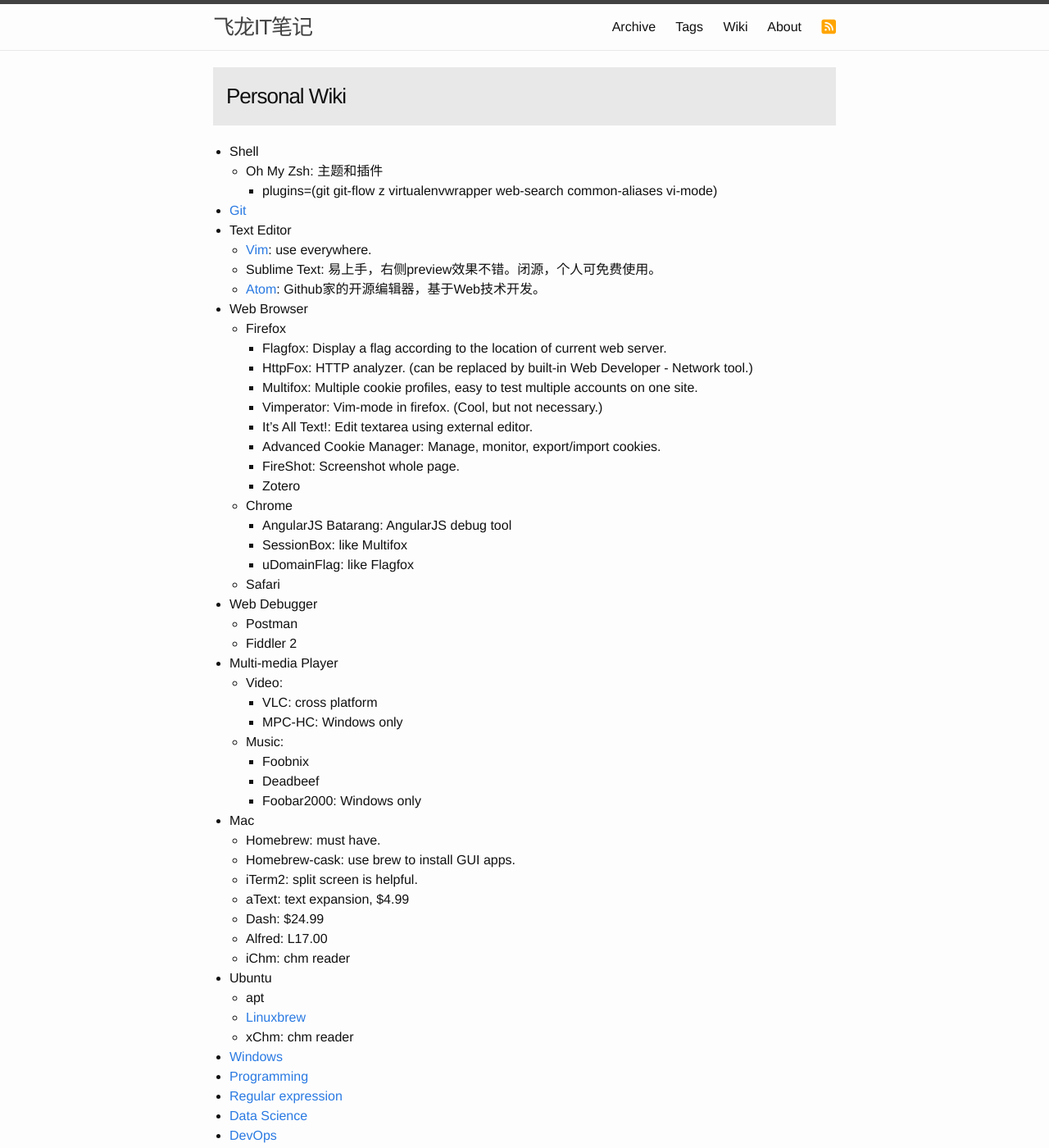
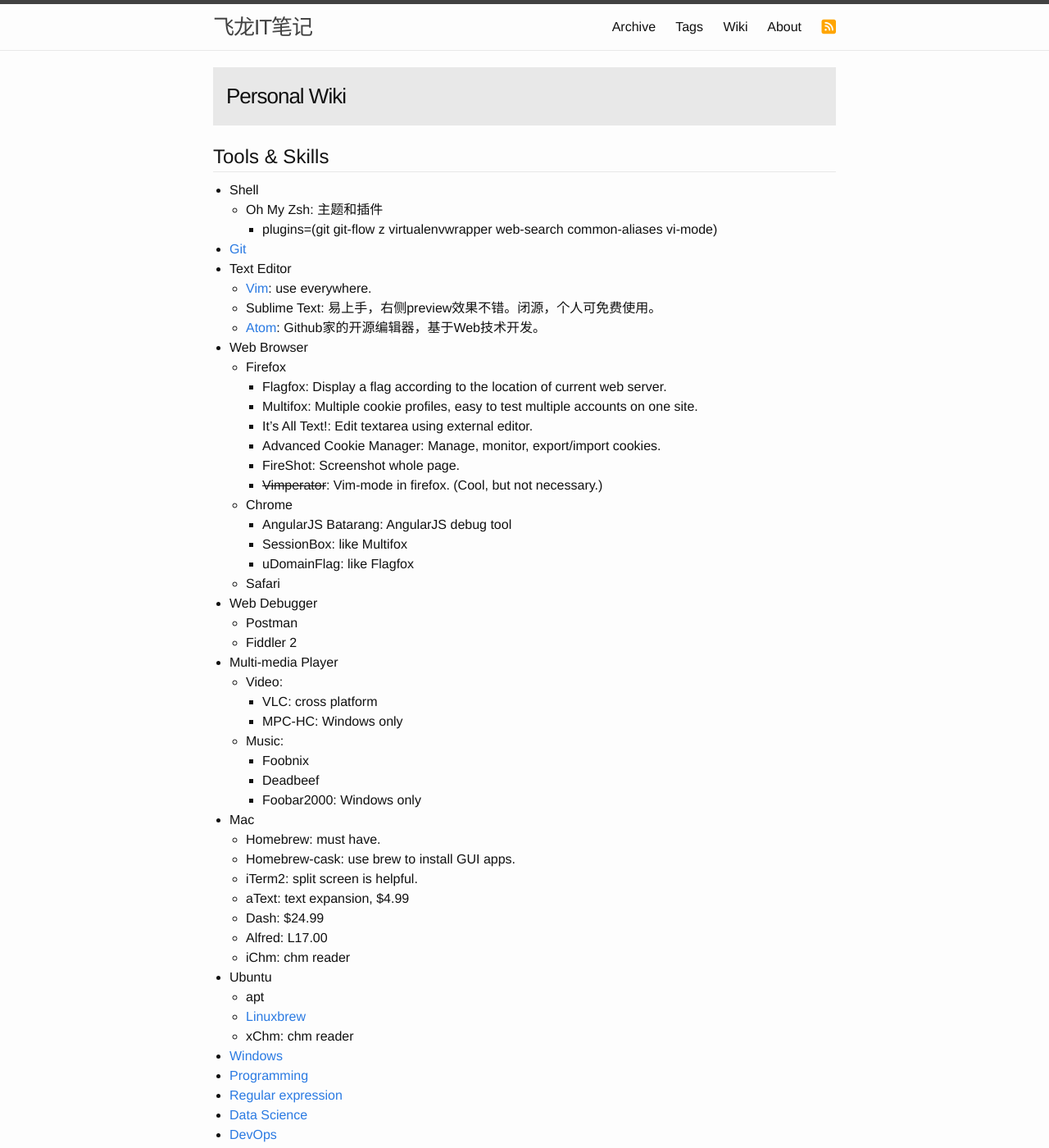
Before and after one commit to flniu/flniu.github.io, a Jekyll site: the page built from wiki/index.md, in a window 1280 px wide and 1400 px high. Shown: the whole window at 82% size. Built offline with Jekyll 4.4.1, drawn with Linux system fonts in a browser that asks for light colours; nearby versions of some CDN libraries; some of the changed lines change nothing that is shown; some of the changed text lies outside the part shown.

Commit message:
update wiki

```diff
--- a/_config.yml
+++ b/_config.yml
@@ -15,6 +15,8 @@
 
 # Build settings
 markdown: kramdown
+kramdown:
+  input: GFM
 permalink: pretty
 timezone: Asia/Shanghai
 
--- a/wiki/index.md
+++ b/wiki/index.md
@@ -2,6 +2,8 @@
 layout: page
 title: "Personal Wiki"
 ---
+
+# Tools & Skills
 
 * Shell
     * Oh My Zsh: 主题和插件
@@ -14,13 +16,11 @@
 * Web Browser
     * Firefox
         * Flagfox: Display a flag according to the location of current web server.
-        * HttpFox: HTTP analyzer. (can be replaced by built-in Web Developer - Network tool.)
         * Multifox: Multiple cookie profiles, easy to test multiple accounts on one site.
-        * Vimperator: Vim-mode in firefox. (Cool, but not necessary.)
         * It's All Text!: Edit textarea using external editor.
         * Advanced Cookie Manager: Manage, monitor, export/import cookies.
         * FireShot: Screenshot whole page.
-        * Zotero
+        * ~~Vimperator~~: Vim-mode in firefox. (Cool, but not necessary.)
     * Chrome
         * AngularJS Batarang: AngularJS debug tool
         * SessionBox: like Multifox
@@ -54,3 +54,21 @@
 * [Regular expression](regex/)
 * [Data Science](data-science/)
 * [DevOps](devops/)
+
+
+# IT News & Communities
+
+* [toutiao](https://toutiao.io/)
+* [startup news](http://news.dbanotes.net/)
+* [diycode](https://www.diycode.cc/)
+* [v2ex](https://www.v2ex.com/)
+* [infoq](http://www.infoq.com/)
+
+
+# References
+
+## Markdown
+
+* [Original Markdown](http://daringfireball.net/projects/markdown/syntax)
+* [GitHub Flavored Markdown](https://guides.github.com/features/mastering-markdown/)
+* [kramdown](https://kramdown.gettalong.org/quickref.html)
```
